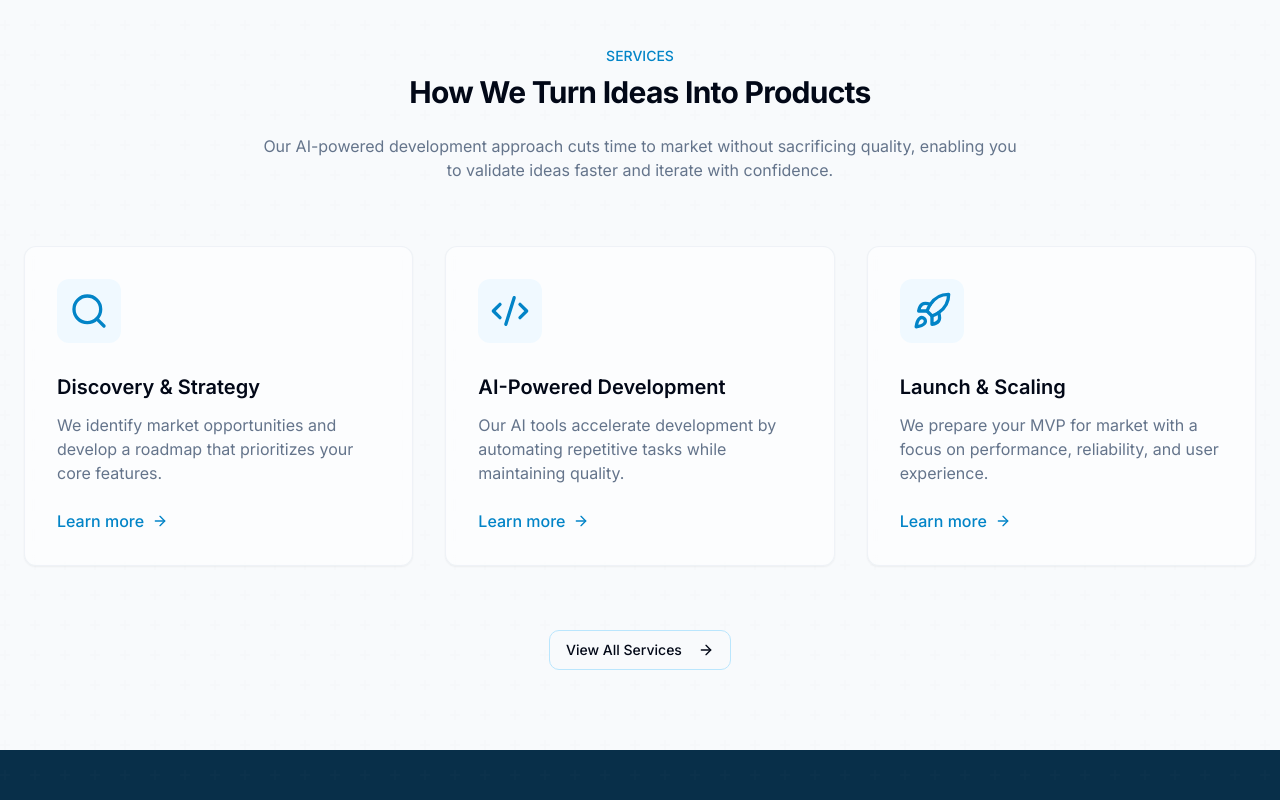
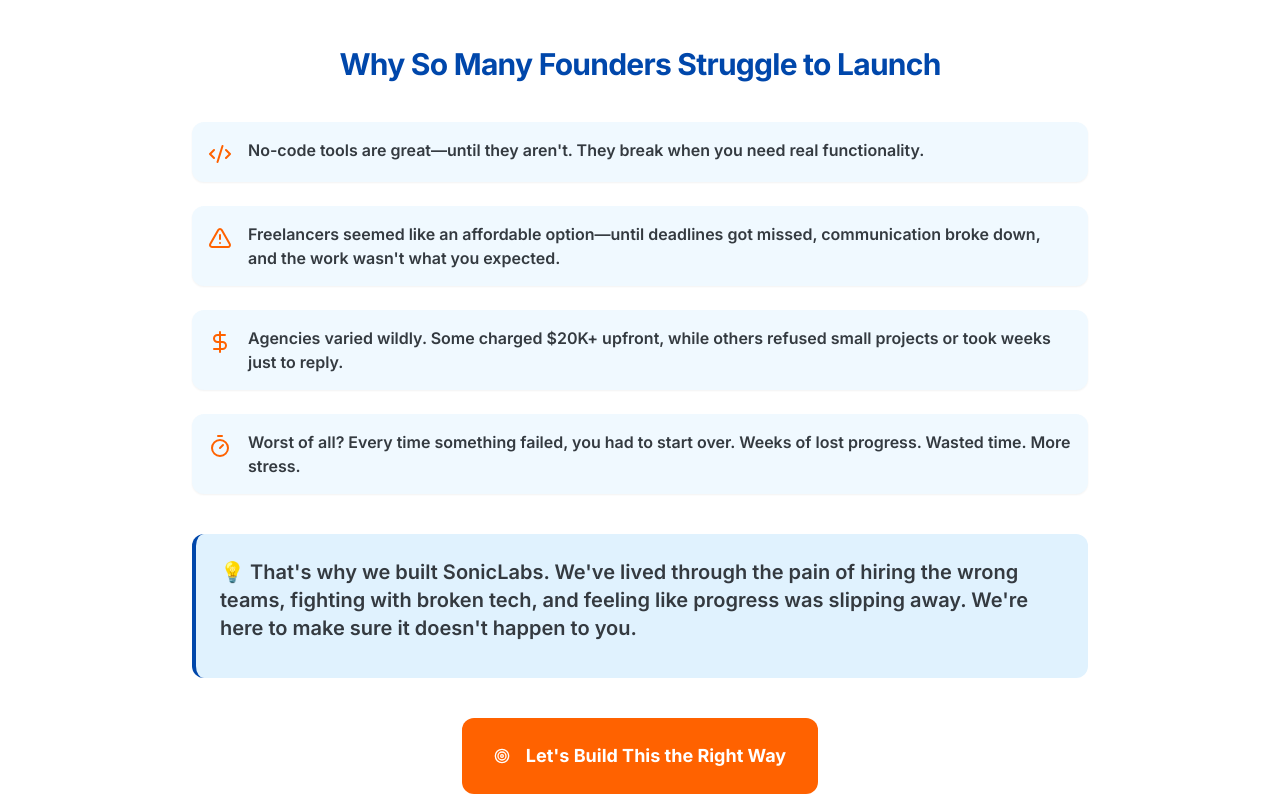
Before and after one commit to ChaficSalloum1/soniclabsv2, a React (Vite) app: page / in a window 1280 px wide. Shown: the part 1120-1920 px from the top of the page. Built offline with nearby package versions, Linux system fonts and the light colour scheme.

Commit message:
Add problem-solution section
Adds a new section addressing common founder struggles and presenting a solution.

```diff
--- /dev/null
+++ b/src/components/home/TrustSection.tsx
@@ -0,0 +1,67 @@
+
+import {
+  Code2,
+  AlertTriangle,
+  DollarSign,
+  Timer,
+  Target
+} from 'lucide-react';
+import { Button } from '@/components/ui/button';
+
+const TrustSection = () => {
+  return (
+    <section className="py-20 bg-white relative">
+      <div className="container mx-auto px-4 md:px-6">
+        <div className="max-w-4xl mx-auto">
+          <h2 className="section-title text-[#0047AB] mb-10 text-center">
+            Why So Many Founders Struggle to Launch
+          </h2>
+
+          <div className="space-y-6 mb-10">
+            {[
+              {
+                icon: <Code2 className="text-[#FF6200]" />,
+                text: "No-code tools are great—until they aren't. They break when you need real functionality."
+              },
+              {
+                icon: <AlertTriangle className="text-[#FF6200]" />,
+                text: "Freelancers seemed like an affordable option—until deadlines got missed, communication broke down, and the work wasn't what you expected."
+              },
+              {
+                icon: <DollarSign className="text-[#FF6200]" />,
+                text: "Agencies varied wildly. Some charged $20K+ upfront, while others refused small projects or took weeks just to reply."
+              },
+              {
+                icon: <Timer className="text-[#FF6200]" />,
+                text: "Worst of all? Every time something failed, you had to start over. Weeks of lost progress. Wasted time. More stress."
+              }
+            ].map((point, index) => (
+              <div key={index} className="flex items-start p-4 bg-sonic-50 rounded-lg shadow-sm">
+                <span className="mr-4 mt-1">
+                  {point.icon}
+                </span>
+                <p className="font-semibold text-[#343A40]">{point.text}</p>
+              </div>
+            ))}
+          </div>
+
+          <div className="bg-sonic-100 p-6 rounded-xl border-l-4 border-[#0047AB] mb-10">
+            <h3 className="text-xl font-semibold text-[#343A40] mb-3">
+              💡 That's why we built SonicLabs. We've lived through the pain of hiring the wrong teams, fighting with broken tech, and feeling like progress was slipping away. We're here to make sure it doesn't happen to you.
+            </h3>
+          </div>
+
+          <div className="text-center">
+            <Button
+              className="bg-[#FF6200] hover:bg-[#E55A00] text-white px-8 py-6 h-auto rounded-lg text-lg font-bold"
+            >
+              <Target className="mr-2" /> Let's Build This the Right Way
+            </Button>
+          </div>
+        </div>
+      </div>
+    </section>
+  );
+};
+
+export default TrustSection;
--- a/src/pages/Index.tsx
+++ b/src/pages/Index.tsx
@@ -1,6 +1,7 @@
 
 import Navigation from '@/components/Navigation';
 import HeroSection from '@/components/home/HeroSection';
+import TrustSection from '@/components/home/TrustSection';
 import ServicesSection from '@/components/home/ServicesSection';
 import CallToAction from '@/components/home/CallToAction';
 import Footer from '@/components/Footer';
@@ -17,6 +18,9 @@ const Index = () => {
       {/* Hero Section */}
       <HeroSection />
 
+      {/* Trust Section */}
+      <TrustSection />
+
       {/* Services Section */}
       <ServicesSection />
 
```
